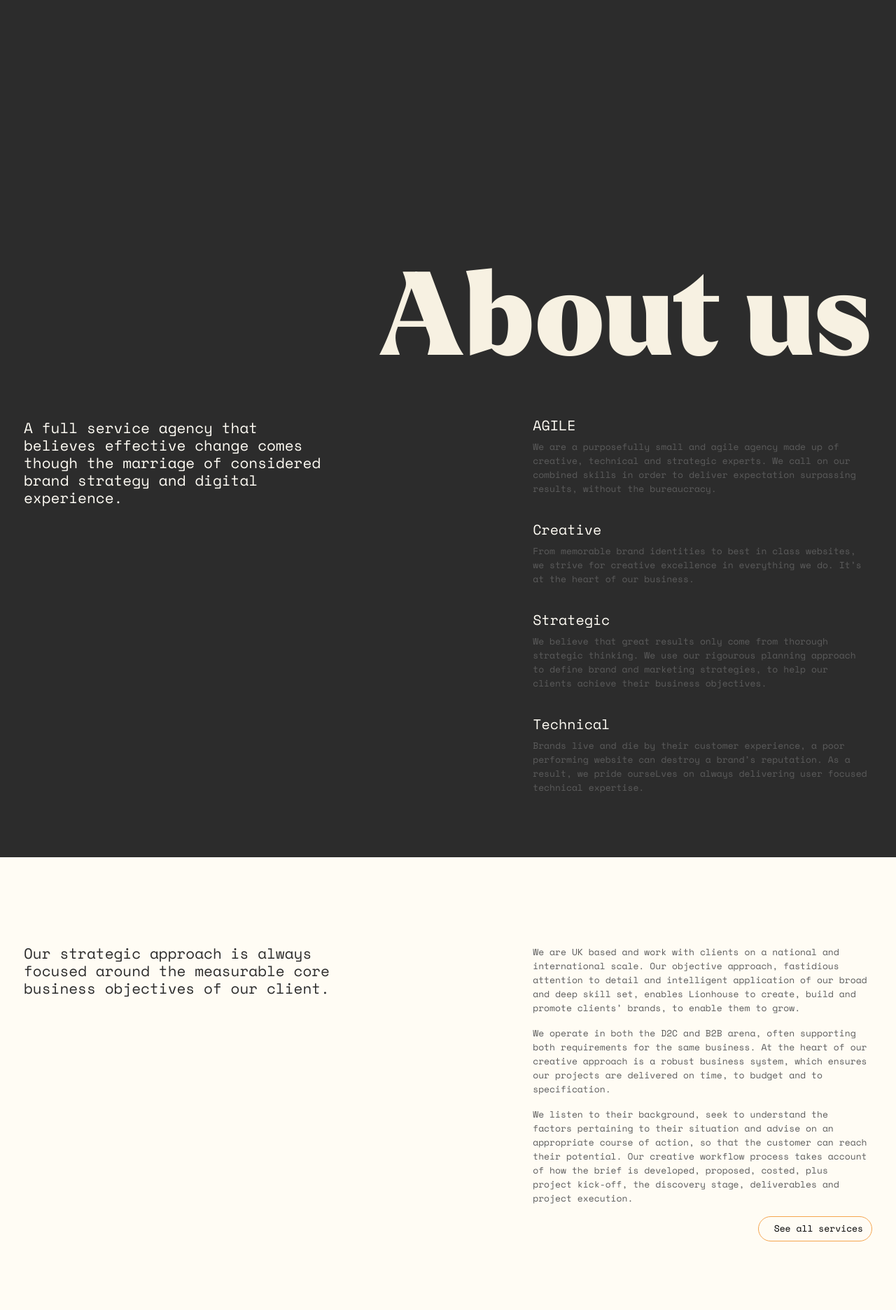
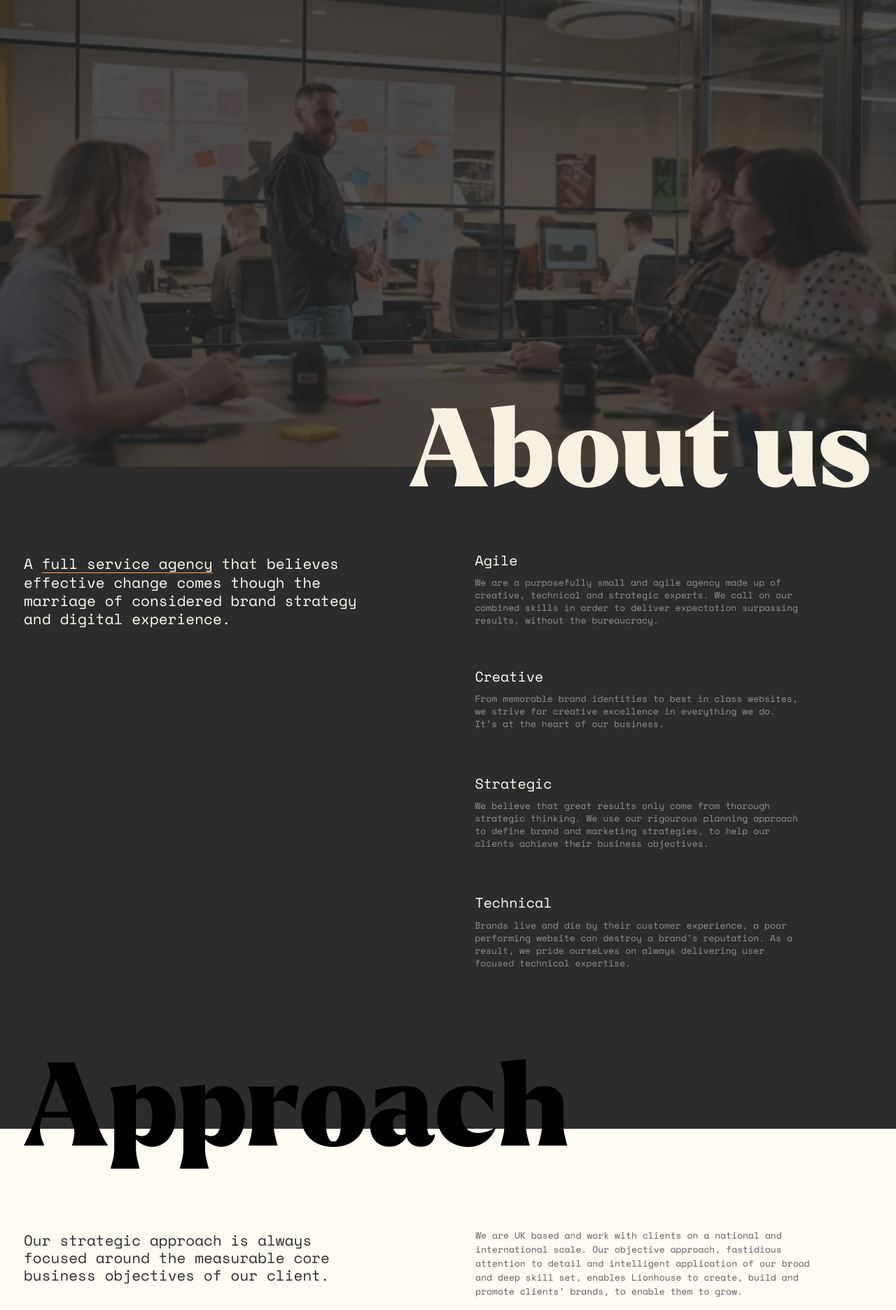
Before and after one commit to touseefahmed-cyber/Lionhouse, a PHP site: page /about.html in a window 1280 px wide. Shown: the top 1872 px of the page at 70% size. Run offline with PHP 8.4, Linux system fonts and the light colour scheme; some libraries are stand-ins or nearby versions.

Commit message:
about page completed

```diff
--- a/about.html
+++ b/about.html
@@ -90,10 +90,10 @@
                             <li><a href="#"
                                     class="text-[60px] leading-[65px] larkenvariableroman font-black tracking-[.4px] inline-block mb-[20px] text-black">Projects</a>
                             </li>
-                            <li><a href="#"
+                            <li><a href="projects.html"
                                     class="text-[60px] leading-[65px] larkenvariableroman font-black tracking-[.4px] inline-block mb-[11px] text-black">Services</a>
                             </li>
-                            <li><a href="#"
+                            <li><a href="about.html"
                                     class="text-[60px] leading-[65px] larkenvariableroman font-black tracking-[.4px] inline-block mb-[12px] text-black">About
                                     us</a></li>
                             <li><a href="#"
@@ -120,14 +120,12 @@
         <!-- BANNER -->
 
         <!-- BANNER -->
-<section  class="bg-[#2C2C2C] min-h-[400px] w-full float-left pt-[370px] relative
-after:absolute  after:content-['Services']
-after:text-[165px] after:leading-[170px] after:text-end after:text-white-yellow
- sm:after:bottom-0 after:bottom-[15%] after:right-0">
+<section  class="inner-pages-header bg-[#2C2C2C] h-[667px] w-full float-left pt-[379px] relative flex items-end">
     <div class="container mx-auto xl:px-0 sm:px-4">
-
-          <h1 class="text-[165px] leading-[170px] mb-[-66px] text-end text-white-yellow
-           larkenvariableroman font-black">About us</h1>
+        <div class="w-full">
+            <h1 class="text-[155px] leading-[150px] mb-[-54px] text-end text-white-yellow
+           larkenvariableroman font-black relative z-10">About us</h1>
+        </div>
       </div>
 </section>
 <!-- BANNER -->
@@ -135,41 +133,41 @@ after:text-[165px] after:leading-[170px] after:text-end after:text-white-yellow
 
         <section class="float-left w-full bg-[#2C2C2C] pt-[125px] pb-[50px]">
             <div class="container mx-auto xl:px-0 px-4">
-                <div class="flex justify-between">
-                    <div class="w-[37%]">
-                        <p class="text-light-white text-2xl leading-[25px]">
-                            A full service agency that believes effective change comes though the marriage of considered
+                <div class="flex justify-between mb-[115px]">
+                    <div class="w-[40%]">
+                        <p class="text-light-white text-2xl leading-[26px]">
+                            A <span class="inline-block border-b border-[#FFA156]">full service agency</span> that believes effective change comes though the marriage of considered
                             brand strategy and digital experience.
                         </p>
                     </div>
-                    <div class="w-[40%]">
-                        <div class="w-100 mb-10">
-                            <h3 class="sm:text-xl text-[18px] text-light-white mb-[11px]">AGILE</h3>
-                            <p class="text-sm text-[#5C5C5C] leading-[20px]">
+                    <div class="w-[38.5%] mr-[101px]">
+                        <div class="w-100 mb-[63px]">
+                            <h3 class="sm:text-xl text-[18px] text-light-white mb-[13px]">Agile</h3>
+                            <p class="text-sm text-simple-gray leading-[18px]">
                                 We are a purposefully small and agile agency made up of creative, technical and
                                 strategic experts. We call on our combined skills in order to deliver expectation
                                 surpassing
                                 results, without the bureaucracy.
                             </p>
                         </div>
-                        <div class="w-100 mb-10">
-                            <h3 class="sm:text-xl text-[18px] text-light-white mb-[11px]">Creative</h3>
-                            <p class="text-sm text-[#5C5C5C] leading-[20px]">
+                        <div class="w-100 mb-[68px]">
+                            <h3 class="sm:text-xl text-[18px] text-light-white mb-[13px]">Creative</h3>
+                            <p class="text-sm text-simple-gray leading-[18px]">
                                 From memorable brand identities to best in class websites, we strive for creative
                                 excellence in everything we do. It’s at the heart of our business.
                             </p>
                         </div>
-                        <div class="w-100 mb-10">
-                            <h3 class="sm:text-xl text-[18px] text-light-white mb-[11px]">Strategic</h3>
-                            <p class="text-sm text-[#5C5C5C] leading-[20px]">
+                        <div class="w-100 mb-[67px]">
+                            <h3 class="sm:text-xl text-[18px] text-light-white mb-[13px]">Strategic</h3>
+                            <p class="text-sm text-simple-gray leading-[18px]">
                                 We believe that great results only come from thorough strategic thinking. We use our
                                 rigourous planning approach to define brand and marketing strategies, to help our
                                 clients achieve their business objectives.
                             </p>
                         </div>
-                        <div class="w-100 mb-10">
-                            <h3 class="sm:text-xl text-[18px] text-light-white mb-[11px]">Technical</h3>
-                            <p class="text-sm text-[#5C5C5C] leading-[20px]">
+                        <div class="w-100">
+                            <h3 class="sm:text-xl text-[18px] text-light-white mb-[14px]">Technical</h3>
+                            <p class="text-sm text-simple-gray leading-[18px]">
                                 Brands live and die by their customer experience, a poor performing website can destroy
                                 a brand’s reputation. As a result, we pride ourseLves on always delivering user
                                 focused technical expertise.
@@ -177,35 +175,39 @@ after:text-[165px] after:leading-[170px] after:text-end after:text-white-yellow
                         </div>
                     </div>
                 </div>
+                <div class="w-full">
+                    <h2 class="text-[165px] leading-[170px] mb-[-107px]  text-black
+                    larkenvariableroman font-black relative z-10">Approach</h2>
+                </div>
             </div>
         </section>
 
 
-        <section class="float-left w-full bg-light-white pt-[125px] pb-[400px]">
+        <section class="float-left w-full bg-light-white pt-[142px] pb-[429px]">
             <div class="container mx-auto xl:px-0 px-4">
                 <div class="flex justify-between">
                     <div class="w-[37%]">
-                        <p class="text-l-black text-2xl leading-[25px]">
+                        <p class="text-l-black text-2xl leading-[25px] mt-[5px]">
                             Our strategic approach is always focused around the measurable core business objectives of
                             our client.
                         </p>
                     </div>
-                    <div class="w-[40%]">
-                        <p class="text-sm text-[#5C5C5C] mb-4 leading-[20px]">
+                    <div class="w-[40%] mr-[82px]">
+                        <p class="text-sm text-[#5C5C5C] mb-[20px] leading-[20px]">
                             We are UK based and work with clients on a national and international scale. Our objective approach, fastidious attention to detail and intelligent application of our broad and deep skill set, enables Lionhouse to create, build and promote clients’ brands, to enable them to grow.
 
                         </p>
-                        <p class="text-sm text-[#5C5C5C] mb-4 leading-[20px]">
+                        <p class="text-sm text-[#5C5C5C] mb-[21px] leading-[20px]">
                             We operate in both the D2C and B2B arena, often supporting both requirements for the same business. At the heart of our creative approach is a robust business system, which ensures our projects are delivered on time, to budget and to specification.
 
-                        <p class="text-sm text-[#5C5C5C] mb-4 leading-[20px]">
+                        <p class="text-sm text-[#5C5C5C] mb-[26px] leading-[20px]">
                             We listen to their background, seek to understand the
 factors pertaining to their situation and advise on an appropriate course of action, so that the customer can reach their potential. Our creative workflow process takes account of how the brief is developed, proposed, costed, plus project kick-off, the discovery stage, deliverables and project execution.
 
                         </p>
-                        <div class="w-full float-left">
+                        <div class="w-full">
                             <a href="#" class="text-sm leading-13 text-black border-[1px] border-solid border-[#F5A54F] inline-block rounded-[21px]  pl-[22px] pr-[12px]
-                                               pt-[10px] pb-[11px] float-right hover:text-light-white hover:bg-[#F5A54F] transition-all duration-[0.6s]
+                                               pt-[10px] pb-[11px] hover:text-light-white hover:bg-[#F5A54F] transition-all duration-[0.6s]
                                                 ease-in-out hover:-translate-y-[8px]">See all services</a>
                             </div>
                     </div>
@@ -215,35 +217,32 @@ factors pertaining to their situation and advise on an appropriate course of act
 
 
 
-        <section class="float-left w-full bg-white pb-[50px]">
+        <section class="float-left w-full bg-white pb-[51px]">
             <div class="container mx-auto xl:px-0 px-4">
-                <img src="assets/images/BGN_Team_Collaboration-2-816x544.png" class="mb-16 mt-[-300px]" alt="">
+                <img src="assets/images/BGN_Team_Collaboration-2-816x544.png" class="mb-[97px] mt-[-328px]" alt="">
 
-                <div class="flex justify-between">
-                    <div class="w-[37%]">
+                <div class="flex justify-between pr-[67px]">
+                    <div class="w-[41%]">
                         <p class="text-black text-2xl leading-[25px]">
-                            We combine our skills and services to provide our customers with exactly what they need to
-                            make a difference for their business
+                            We have a senior team supported with a group of technical, creative and strategic experts.
                         </p>
                     </div>
-                    <div class="w-[40%]">
-                        <div class="w-100 mb-10">
-                            <h3 class="sm:text-xl text-[18px] text-black mb-[11px]">Mission Pebble</h3>
-                            <p class="text-sm text-[#5C5C5C] leading-[20px]">
-                                We are UK based and work with clients on a national and international scale. Our
-                                objective approach, fastidious attention to detail and intelligent application of our
-                                broad and deep skill set, enables Lionhouse to create, build and promote clients’
-                                brands, to enable them to grow.
+                    <div class="w-[43%]">
+                        <div class="w-100 mb-[57px]">
+                            <h3 class="text-2xl leading-[25px] text-black mb-[3px]">Dan Yeo</h3>
+                            <span class="sm:text-xl text-[18px] text-black inline-block mb-[22px]">MD & Digital Director</span>
+                            <p class="text-sm text-[#5C5C5C] leading-[20px] mb-[9px]">
+                                Dapibus class adipiscing sed consectetur habitant a faucibus ligula condimentum aptent amet a et netus amet.A nec scelerisque quisque adipiscing nisl vestibulum vestibulum suspendisse ut vitae adipiscing sed dui id quam aliquam
                             </p>
+                            <div><a href="#" class="inline-block leading-[25px] text-base text-[#5C5C5C]"><img class="inline-block mr-[10px]" src="assets/images/right-arrow.png">Connect with Dan</a></div>
                         </div>
-                        <div class="w-100 mb-10">
-                            <h3 class="sm:text-xl text-[18px] text-black mb-[11px]">Mission Pebble</h3>
-                            <p class="text-sm text-[#5C5C5C] leading-[20px]">
-                                We are UK based and work with clients on a national and international scale. Our
-                                objective approach, fastidious attention to detail and intelligent application of our
-                                broad and deep skill set, enables Lionhouse to create, build and promote clients’
-                                brands, to enable them to grow.
+                        <div class="mb-10">
+                            <h3 class="text-2xl text-black mb-[8px]">Anthony Webber</h3>
+                            <span class="sm:text-xl text-[18px] text-black inline-block mb-[18px]">Creative Director</span>
+                            <p class="text-sm text-[#5C5C5C] leading-[20px] mb-[11px]">
+                                Dapibus class adipiscing sed consectetur habitant a faucibus ligula condimentum aptent amet a et netus amet.A nec scelerisque quisque adipiscing nisl vestibulum vestibulum suspendisse ut vitae adipiscing sed dui id quam aliquam
                             </p>
+                            <div><a href="#" class="inline-block leading-[25px] text-base text-[#5C5C5C]"><img class="inline-block mr-[10px]" src="assets/images/right-arrow.png">Connect with Tony</a></div>
                         </div>
                     </div>
                 </div>
@@ -251,22 +250,22 @@ factors pertaining to their situation and advise on an appropriate course of act
         </section>
 
 
-        <div class="w-full float-left pt-16 border-t border-t-gray">
+        <div class="w-full float-left pt-[80px] border-t border-[#E3E3E3]">
             <div class="container mx-auto  xl:px-0 px-4 px">
                 <p class="text-l-black text-2xl leading-[25px]">Think we can help you?</p>
             </div>
         </div>
 
 
-        <div class="w-full float-left marquee flex truncate lg:mb-[132px] sm:mb-[100px] mb-[100px]">
+        <div class="w-full float-left marquee flex truncate mb-[70px]">
 
             <h3 class="lg:text-7xl sm:text-[100px] text-[120px] text-gray md:leading-[186px] leading-[123px]
                larkenvariableroman font-black tracking-[1.9px]
-                text-dark-yellow text-[#f2ebd9] opacity-10 text-center sm:pl-[67px] pl-[45px]">Start a project</h3>
+                 opacity-10 text-center sm:pl-[67px] pl-[45px]">Start a project</h3>
             <h3 class="lg:text-7xl sm:text-[100px] text-[120px] text-gray md:leading-[186px] leading-[123px] larkenvariableroman
-               font-black tracking-[1.9px] text-dark-yellow text-[#f2ebd9]
+               font-black tracking-[1.9px]
                 opacity-10 text-center sm:pl-[67px] pl-[45px]">Start a project</h3>
-            <h3 class="lg:text-7xl sm:text-[100px] text-[120px] text-gray md:leading-[186px] leading-[123px] larkenvariableroman font-black tracking-[1.9px] text-dark-yellow text-[#f2ebd9]
+            <h3 class="lg:text-7xl sm:text-[100px] text-[120px] text-gray md:leading-[186px] leading-[123px] larkenvariableroman font-black tracking-[1.9px]
                opacity-10 text-center">Start a project</h3>
         </div>
 
--- a/assets/style.css
+++ b/assets/style.css
@@ -469,12 +469,15 @@ video {
 .mb-10{
   margin-bottom: 2.5rem;
 }
-.mb-16{
-  margin-bottom: 4rem;
-}
 .mb-4{
   margin-bottom: 1rem;
 }
+.mb-\[-107px\]{
+  margin-bottom: -107px;
+}
+.mb-\[-54px\]{
+  margin-bottom: -54px;
+}
 .mb-\[-66px\]{
   margin-bottom: -66px;
 }
@@ -484,12 +487,21 @@ video {
 .mb-\[112px\]{
   margin-bottom: 112px;
 }
+.mb-\[115px\]{
+  margin-bottom: 115px;
+}
 .mb-\[11px\]{
   margin-bottom: 11px;
 }
 .mb-\[12px\]{
   margin-bottom: 12px;
 }
+.mb-\[13px\]{
+  margin-bottom: 13px;
+}
+.mb-\[14px\]{
+  margin-bottom: 14px;
+}
 .mb-\[150px\]{
   margin-bottom: 150px;
 }
@@ -526,6 +538,9 @@ video {
 .mb-\[38px\]{
   margin-bottom: 38px;
 }
+.mb-\[3px\]{
+  margin-bottom: 3px;
+}
 .mb-\[48px\]{
   margin-bottom: 48px;
 }
@@ -535,32 +550,62 @@ video {
 .mb-\[57px\]{
   margin-bottom: 57px;
 }
+.mb-\[63px\]{
+  margin-bottom: 63px;
+}
 .mb-\[64px\]{
   margin-bottom: 64px;
 }
+.mb-\[67px\]{
+  margin-bottom: 67px;
+}
+.mb-\[68px\]{
+  margin-bottom: 68px;
+}
+.mb-\[70px\]{
+  margin-bottom: 70px;
+}
 .mb-\[84px\]{
   margin-bottom: 84px;
 }
+.mb-\[8px\]{
+  margin-bottom: 8px;
+}
+.mb-\[97px\]{
+  margin-bottom: 97px;
+}
+.mb-\[9px\]{
+  margin-bottom: 9px;
+}
 .ml-\[-10px\]{
   margin-left: -10px;
 }
 .ml-auto{
   margin-left: auto;
 }
+.mr-\[101px\]{
+  margin-right: 101px;
+}
+.mr-\[10px\]{
+  margin-right: 10px;
+}
 .mr-\[12px\]{
   margin-right: 12px;
 }
 .mr-\[47px\]{
   margin-right: 47px;
 }
+.mr-\[82px\]{
+  margin-right: 82px;
+}
 .mr-auto{
   margin-right: auto;
 }
 .mt-\[-147px\]{
   margin-top: -147px;
 }
-.mt-\[-300px\]{
-  margin-top: -300px;
+.mt-\[-328px\]{
+  margin-top: -328px;
 }
 .mt-\[-35px\]{
   margin-top: -35px;
@@ -568,6 +613,9 @@ video {
 .mt-\[-39px\]{
   margin-top: -39px;
 }
+.mt-\[5px\]{
+  margin-top: 5px;
+}
 .mt-auto{
   margin-top: auto;
 }
@@ -598,6 +646,9 @@ video {
 .h-\[55px\]{
   height: 55px;
 }
+.h-\[667px\]{
+  height: 667px;
+}
 .h-full{
   height: 100%;
 }
@@ -613,15 +664,21 @@ video {
 .w-\[19px\]{
   width: 19px;
 }
-.w-\[20\%\]{
-  width: 20%;
+.w-\[30\%\]{
+  width: 30%;
 }
 .w-\[37\%\]{
   width: 37%;
 }
+.w-\[38\.5\%\]{
+  width: 38.5%;
+}
 .w-\[40\%\]{
   width: 40%;
 }
+.w-\[41\%\]{
+  width: 41%;
+}
 .w-\[43\%\]{
   width: 43%;
 }
@@ -663,6 +720,9 @@ video {
 }
 .grid-cols-3{
   grid-template-columns: repeat(3, minmax(0, 1fr));
+}
+.items-end{
+  align-items: flex-end;
 }
 .items-center{
   align-items: center;
@@ -679,6 +739,9 @@ video {
 }
 .gap-y-\[50px\]{
   row-gap: 50px;
+}
+.overflow-hidden{
+  overflow: hidden;
 }
 .truncate{
   overflow: hidden;
@@ -697,6 +760,9 @@ video {
 .border-\[1px\]{
   border-width: 1px;
 }
+.border-b{
+  border-bottom-width: 1px;
+}
 .border-b-\[1px\]{
   border-bottom-width: 1px;
 }
@@ -710,13 +776,17 @@ video {
   --tw-border-opacity: 1;
   border-color: rgb(221 221 221 / var(--tw-border-opacity));
 }
+.border-\[\#E3E3E3\]{
+  --tw-border-opacity: 1;
+  border-color: rgb(227 227 227 / var(--tw-border-opacity));
+}
 .border-\[\#F5A54F\]{
   --tw-border-opacity: 1;
   border-color: rgb(245 165 79 / var(--tw-border-opacity));
 }
-.border-t-gray{
+.border-\[\#FFA156\]{
   --tw-border-opacity: 1;
-  border-top-color: rgb(93 93 93 / var(--tw-border-opacity));
+  border-color: rgb(255 161 86 / var(--tw-border-opacity));
 }
 .bg-\[\#171716\]{
   --tw-bg-opacity: 1;
@@ -788,8 +858,8 @@ video {
 .pb-\[22px\]{
   padding-bottom: 22px;
 }
-.pb-\[400px\]{
-  padding-bottom: 400px;
+.pb-\[429px\]{
+  padding-bottom: 429px;
 }
 .pb-\[4px\]{
   padding-bottom: 4px;
@@ -797,6 +867,9 @@ video {
 .pb-\[50px\]{
   padding-bottom: 50px;
 }
+.pb-\[51px\]{
+  padding-bottom: 51px;
+}
 .pb-\[55px\]{
   padding-bottom: 55px;
 }
@@ -848,15 +921,15 @@ video {
 .pr-\[54px\]{
   padding-right: 54px;
 }
+.pr-\[67px\]{
+  padding-right: 67px;
+}
 .pr-\[69px\]{
   padding-right: 69px;
 }
 .pr-\[71px\]{
   padding-right: 71px;
 }
-.pt-16{
-  padding-top: 4rem;
-}
 .pt-\[105px\]{
   padding-top: 105px;
 }
@@ -869,6 +942,9 @@ video {
 .pt-\[125px\]{
   padding-top: 125px;
 }
+.pt-\[142px\]{
+  padding-top: 142px;
+}
 .pt-\[190px\]{
   padding-top: 190px;
 }
@@ -878,6 +954,9 @@ video {
 .pt-\[370px\]{
   padding-top: 370px;
 }
+.pt-\[379px\]{
+  padding-top: 379px;
+}
 .pt-\[38px\]{
   padding-top: 38px;
 }
@@ -890,6 +969,9 @@ video {
 .pt-\[70px\]{
   padding-top: 70px;
 }
+.pt-\[80px\]{
+  padding-top: 80px;
+}
 .pt-\[83px\]{
   padding-top: 83px;
 }
@@ -920,6 +1002,9 @@ video {
 .text-\[120px\]{
   font-size: 120px;
 }
+.text-\[155px\]{
+  font-size: 155px;
+}
 .text-\[165px\]{
   font-size: 165px;
 }
@@ -989,8 +1074,14 @@ video {
 .leading-\[123px\]{
   line-height: 123px;
 }
+.leading-\[150px\]{
+  line-height: 150px;
+}
 .leading-\[170px\]{
   line-height: 170px;
+}
+.leading-\[18px\]{
+  line-height: 18px;
 }
 .leading-\[20px\]{
   line-height: 20px;
@@ -1084,6 +1175,10 @@ video {
 .text-light-white{
   --tw-text-opacity: 1;
   color: rgb(255 252 244 / var(--tw-text-opacity));
+}
+.text-simple-gray{
+  --tw-text-opacity: 1;
+  color: rgb(144 144 144 / var(--tw-text-opacity));
 }
 .text-white{
   --tw-text-opacity: 1;
@@ -1135,6 +1230,18 @@ a:hover {
   position: absolute;
   background: #FFA156;
   transition: ease-in-out 0.3s;
+}
+.inner-pages-header{
+  background: url(../assets/images/about-banner.png) no-repeat center;
+  background-size: cover;
+}
+.inner-pages-header::after{
+  content: "";
+  position: absolute;
+  width: 100%;
+  height: 100%;
+  background-color: rgb(0 0 0 / 67%);
+  top: 0;
 }
 .site-map-col ul li a:hover::after,.site-map-col2 a:hover::after {
   width: 100%;
@@ -1423,10 +1530,31 @@ header figure img{
   content: var(--tw-content);
   background-image: url('./images/layout-mobile-img.png');
 }
+.after\:text-end::after{
+  content: var(--tw-content);
+  text-align: end;
+}
+.after\:text-\[165px\]::after{
+  content: var(--tw-content);
+  font-size: 165px;
+}
+.after\:leading-\[170px\]::after{
+  content: var(--tw-content);
+  line-height: 170px;
+}
+.after\:text-white-yellow::after{
+  content: var(--tw-content);
+  --tw-text-opacity: 1;
+  color: rgb(247 241 226 / var(--tw-text-opacity));
+}
 .after\:content-\[\'\'\]::after{
   --tw-content: '';
   content: var(--tw-content);
 }
+.after\:content-\[\'Services\'\]::after{
+  --tw-content: 'Services';
+  content: var(--tw-content);
+}
 .hover\:-translate-y-\[8px\]:hover{
   --tw-translate-y: -8px;
   transform: translate(var(--tw-translate-x), var(--tw-translate-y)) rotate(var(--tw-rotate)) skewX(var(--tw-skew-x)) skewY(var(--tw-skew-y)) scaleX(var(--tw-scale-x)) scaleY(var(--tw-scale-y));
--- a/assets/tailwind.config.js
+++ b/assets/tailwind.config.js
@@ -6,6 +6,7 @@ module.exports = {
         extend: {
             colors: {
                 'light-white': '#FFFCF4',
+                'simple-gray': '#909090',
                 'gray': '#5D5D5D',
                 'black': '#000000',
                 'light-yellow': '#F8F3E4',
--- a/index.html
+++ b/index.html
@@ -72,8 +72,8 @@
                     <div>
                         <ul class="unstyle">
                             <li><a href="#" class="text-[60px] leading-[65px] larkenvariableroman font-black tracking-[.4px] inline-block mb-[20px] text-black">Projects</a></li>
-                            <li><a href="#" class="text-[60px] leading-[65px] larkenvariableroman font-black tracking-[.4px] inline-block mb-[11px] text-black">Services</a></li>
-                            <li><a href="#" class="text-[60px] leading-[65px] larkenvariableroman font-black tracking-[.4px] inline-block mb-[12px] text-black">About us</a></li>
+                            <li><a href="projects.html" class="text-[60px] leading-[65px] larkenvariableroman font-black tracking-[.4px] inline-block mb-[11px] text-black">Services</a></li>
+                            <li><a href="about.html" class="text-[60px] leading-[65px] larkenvariableroman font-black tracking-[.4px] inline-block mb-[12px] text-black">About us</a></li>
                             <li><a href="#" class="text-[60px] leading-[65px] larkenvariableroman font-black tracking-[.4px] inline-block mb-[15px] text-black">Journal</a></li>
                             <li><a href="#" class="text-[60px] leading-[65px] larkenvariableroman font-black tracking-[.4px] inline-block text-black">Contact</a></li>
                         </ul>
--- a/index.php
+++ b/index.php
@@ -72,8 +72,8 @@
                     <div>
                         <ul class="unstyle">
                             <li><a href="#" class="text-[60px] leading-[65px] larkenvariableroman font-black tracking-[.4px] inline-block mb-[20px] text-black">Projects</a></li>
-                            <li><a href="#" class="text-[60px] leading-[65px] larkenvariableroman font-black tracking-[.4px] inline-block mb-[11px] text-black">Services</a></li>
-                            <li><a href="#" class="text-[60px] leading-[65px] larkenvariableroman font-black tracking-[.4px] inline-block mb-[12px] text-black">About us</a></li>
+                            <li><a href="projects.html" class="text-[60px] leading-[65px] larkenvariableroman font-black tracking-[.4px] inline-block mb-[11px] text-black">Services</a></li>
+                            <li><a href="about.html" class="text-[60px] leading-[65px] larkenvariableroman font-black tracking-[.4px] inline-block mb-[12px] text-black">About us</a></li>
                             <li><a href="#" class="text-[60px] leading-[65px] larkenvariableroman font-black tracking-[.4px] inline-block mb-[15px] text-black">Journal</a></li>
                             <li><a href="#" class="text-[60px] leading-[65px] larkenvariableroman font-black tracking-[.4px] inline-block text-black">Contact</a></li>
                         </ul>
```
Also changed, not shown: assets/style.tailwind.css (+12 -0 lines), projects.html (+13 -16 lines), assets/images/about-banner.png (added), assets/images/right-arrow.png (added), 1 other file.
